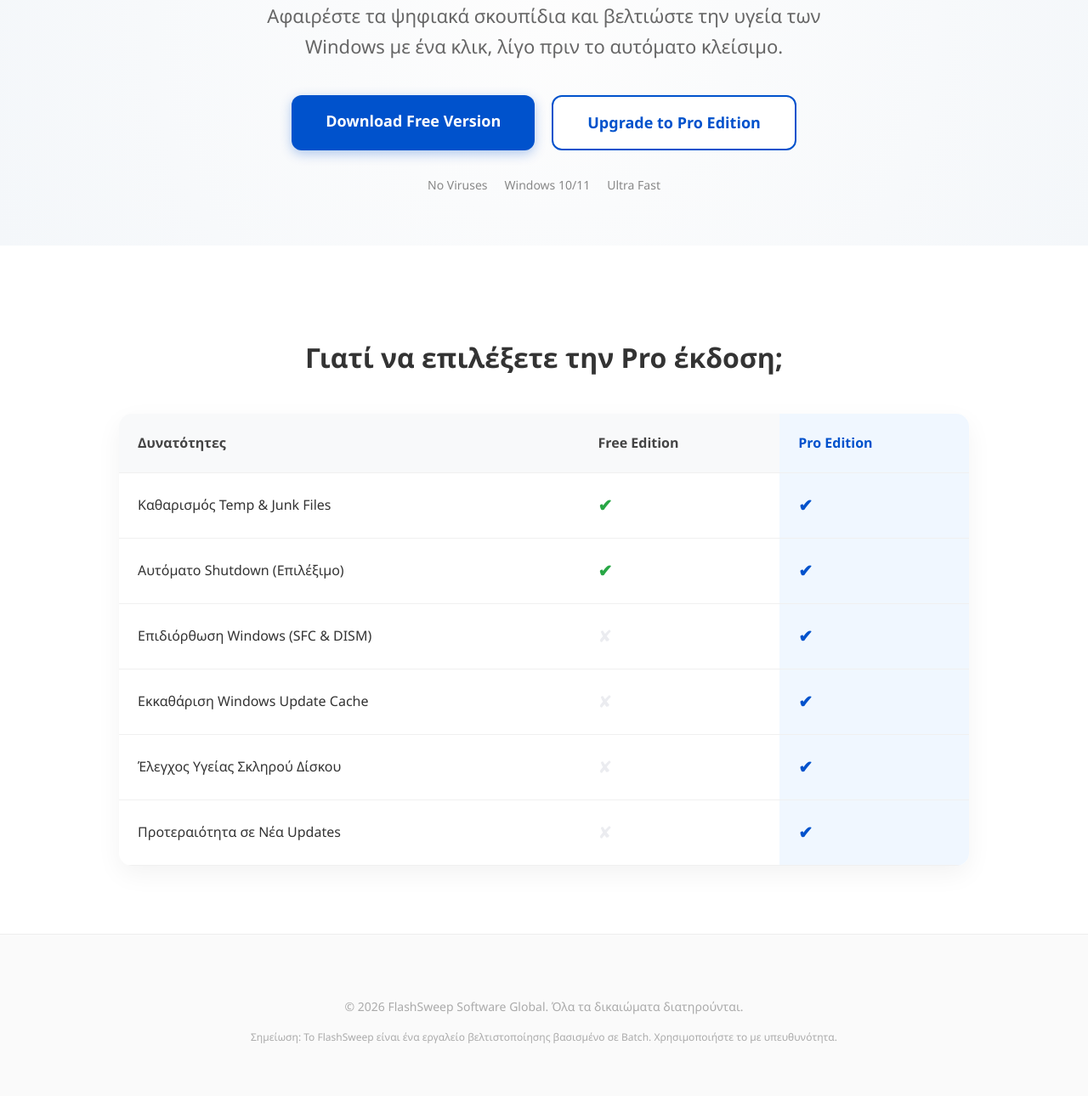
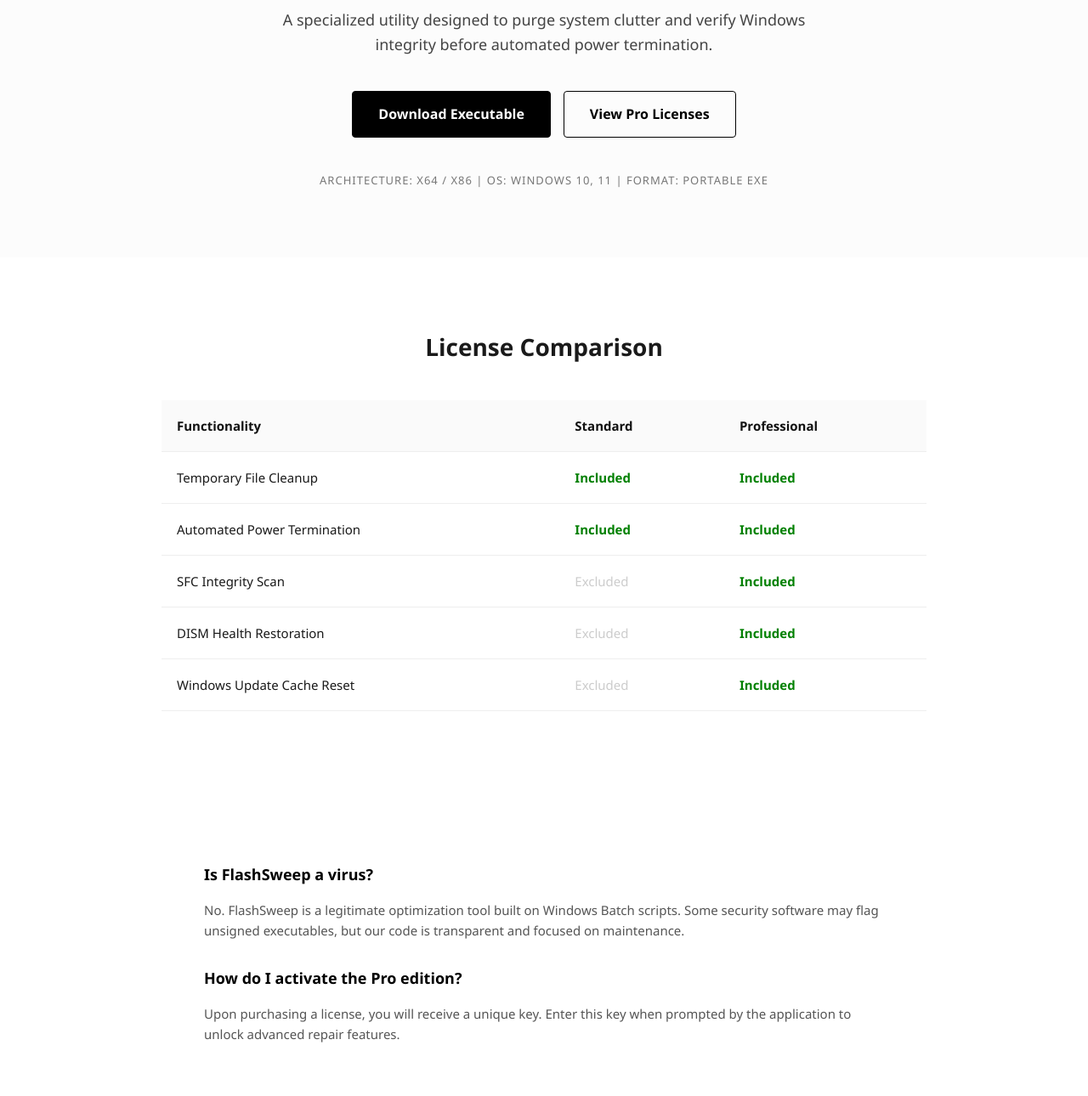
Before and after one commit to FlashSweep/FlashSweep, a plain HTML site: page index.html in a window 1280 px wide. Shown: the part 321-1611 px from the top of the page at 85% size. Drawn offline with Linux system fonts and the light colour scheme.

Commit message:
index.html

```diff
--- a/index.html
+++ b/index.html
@@ -3,149 +3,165 @@
 <head>
     <meta charset="UTF-8">
     <meta name="viewport" content="width=device-width, initial-scale=1.0">
-    <title>FlashSweep | Fast & Minimalist PC Optimizer</title>
+    <title>FlashSweep | Professional Windows Optimization</title>
     <style>
-        /* Minimalist & Professional Theme */
         body {
-            font-family: 'Segoe UI', Roboto, Helvetica, Arial, sans-serif;
+            font-family: 'Segoe UI', Helvetica, Arial, sans-serif;
             background-color: #ffffff;
-            color: #333;
+            color: #1a1a1a;
             margin: 0;
             padding: 0;
             line-height: 1.6;
         }
 
-        /* Navigation / Header */
         header {
-            padding: 15px 10%;
+            padding: 20px 10%;
             display: flex;
             justify-content: space-between;
             align-items: center;
-            border-bottom: 1px solid #f0f0f0;
-            background: #fff;
-            position: sticky;
-            top: 0;
-            z-index: 1000;
+            border-bottom: 1px solid #eeeeee;
+            background: #ffffff;
         }
-        .logo-container { display: flex; align-items: center; gap: 12px; }
-        .logo-img { width: 45px; height: 45px; border-radius: 8px; }
-        .logo-text { font-size: 22px; font-weight: 700; color: #0052cc; letter-spacing: -0.5px; }
 
-        /* Hero Section */
+        .logo-container { display: flex; align-items: center; gap: 15px; }
+
+        /* Βελτίωση εμφάνισης εικονιδίου */
+        .logo-img {
+            width: 50px;
+            height: 50px;
+            object-fit: contain;
+            background: #f9f9f9;
+            padding: 5px;
+            border-radius: 50%;
+            border: 1px solid #ddd;
+        }
+
+        .logo-text { font-size: 24px; font-weight: 700; color: #000000; text-transform: uppercase; letter-spacing: 1px; }
+
         .hero {
-            padding: 100px 10% 60px;
+            padding: 100px 10% 80px;
             text-align: center;
-            background: radial-gradient(circle at center, #fdfdfd 0%, #f4f7fa 100%);
+            background: #fcfcfc;
         }
-        h1 { font-size: 52px; color: #1a1a1a; margin-bottom: 20px; font-weight: 800; }
-        p.subtitle { font-size: 22px; color: #666; max-width: 700px; margin: 0 auto 40px; }
 
-        /* Buttons */
-        .cta-group { display: flex; justify-content: center; gap: 20px; flex-wrap: wrap; }
+        h1 { font-size: 44px; color: #000000; margin-bottom: 20px; font-weight: 700; }
+        p.subtitle { font-size: 18px; color: #444444; max-width: 650px; margin: 0 auto 40px; }
+
+        .cta-group { display: flex; justify-content: center; gap: 15px; }
+
         .btn {
-            padding: 16px 40px;
-            font-size: 18px;
+            padding: 14px 30px;
+            font-size: 16px;
             font-weight: 600;
             text-decoration: none;
-            border-radius: 12px;
-            transition: all 0.3s ease;
+            border-radius: 4px;
+            transition: 0.2s;
         }
-        .btn-free { background-color: #0052cc; color: white; border: none; box-shadow: 0 4px 14px rgba(0,82,204,0.3); }
-        .btn-free:hover { background-color: #0041a3; transform: translateY(-2px); box-shadow: 0 6px 20px rgba(0,82,204,0.4); }
-        .btn-pro { background-color: #ffffff; color: #0052cc; border: 2px solid #0052cc; }
-        .btn-pro:hover { background-color: #f0f7ff; transform: translateY(-2px); }
 
-        /* Trust Badges */
-        .trust-badges { margin-top: 30px; font-size: 14px; color: #888; display: flex; justify-content: center; gap: 20px; }
-        .badge { display: flex; align-items: center; gap: 5px; }
+        .btn-free { background-color: #000000; color: #ffffff; border: 1px solid #000000; }
+        .btn-free:hover { background-color: #333333; }
 
-        /* Comparison Table */
-        .comparison-section { padding: 80px 10%; max-width: 1000px; margin: auto; }
-        .comparison-section h2 { text-align: center; font-size: 32px; margin-bottom: 40px; }
-        table { width: 100%; border-collapse: collapse; background: #fff; border-radius: 15px; overflow: hidden; box-shadow: 0 10px 30px rgba(0,0,0,0.05); }
-        th, td { padding: 22px; text-align: left; border-bottom: 1px solid #f0f0f0; }
-        th { background-color: #f8f9fa; font-weight: 700; color: #444; }
-        .check { color: #28a745; font-size: 20px; font-weight: bold; }
-        .cross { color: #ebecf0; font-size: 20px; }
-        .pro-highlight { background-color: #f0f7ff; font-weight: 600; color: #0052cc; }
+        .btn-pro { background-color: transparent; color: #000000; border: 1px solid #000000; }
+        .btn-pro:hover { background-color: #f5f5f5; }
 
-        footer { padding: 60px; text-align: center; color: #aaa; font-size: 14px; background: #fafafa; border-top: 1px solid #eee; }
+        .specs { margin-top: 40px; font-size: 13px; color: #777777; text-transform: uppercase; letter-spacing: 1px; }
+
+        .comparison-section { padding: 60px 10%; max-width: 900px; margin: auto; }
+        .comparison-section h2 { text-align: center; font-size: 28px; margin-bottom: 40px; font-weight: 600; }
+
+        table { width: 100%; border-collapse: collapse; margin-bottom: 60px; }
+        th, td { padding: 18px; text-align: left; border-bottom: 1px solid #eeeeee; font-size: 15px; }
+        th { background-color: #fafafa; font-weight: 600; color: #111; }
+
+        .status-yes { color: #008000; font-weight: bold; }
+        .status-no { color: #cccccc; }
+
+        .faq-section { padding: 40px 10% 80px; background: #ffffff; max-width: 800px; margin: auto; }
+        .faq-item { margin-bottom: 30px; }
+        .faq-item h3 { font-size: 18px; margin-bottom: 10px; color: #000; }
+        .faq-item p { color: #555; font-size: 15px; }
+
+        footer { padding: 40px; text-align: center; color: #999999; font-size: 13px; border-top: 1px solid #eeeeee; }
     </style>
 </head>
 <body>
 
     <header>
         <div class="logo-container">
-            <!-- Σιγουρέψου ότι έχεις ανεβάσει το εικονίδιο ως icon.png στο ίδιο repository -->
-            <img src="icon.png" alt="FlashSweep Logo" class="logo-img">
+            <img src="icon.png" alt="FlashSweep" class="logo-img">
             <span class="logo-text">FlashSweep</span>
         </div>
     </header>
 
     <section class="hero">
-        <h1>Καθαρό PC. Μηδέν Κόπος.</h1>
-        <p class="subtitle">Αφαιρέστε τα ψηφιακά σκουπίδια και βελτιώστε την υγεία των Windows με ένα κλικ, λίγο πριν το αυτόματο κλείσιμο.</p>
+        <h1>High Performance Maintenance</h1>
+        <p class="subtitle">A specialized utility designed to purge system clutter and verify Windows integrity before automated power termination.</p>
 
         <div class="cta-group">
-            <a href="FlashSweepFree.exe" class="btn btn-free">Download Free Version</a>
-            <a href="YOUR_PAYMENT_LINK" class="btn btn-pro">Upgrade to Pro Edition</a>
+            <a href="FlashSweepFree.exe" class="btn btn-free">Download Executable</a>
+            <a href="YOUR_PAYMENT_LINK" class="btn btn-pro">View Pro Licenses</a>
         </div>
 
-        <div class="trust-badges">
-            <div class="badge"> No Viruses</div>
-            <div class="badge"> Windows 10/11</div>
-            <div class="badge"> Ultra Fast</div>
+        <div class="specs">
+            Architecture: x64 / x86 | OS: Windows 10, 11 | Format: Portable EXE
         </div>
     </section>
 
     <section class="comparison-section">
-        <h2>Γιατί να επιλέξετε την Pro έκδοση;</h2>
+        <h2>License Comparison</h2>
         <table>
             <thead>
                 <tr>
-                    <th>Δυνατότητες</th>
-                    <th>Free Edition</th>
-                    <th class="pro-highlight">Pro Edition</th>
+                    <th>Functionality</th>
+                    <th>Standard</th>
+                    <th>Professional</th>
                 </tr>
             </thead>
             <tbody>
                 <tr>
-                    <td>Καθαρισμός Temp & Junk Files</td>
-                    <td class="check">✔</td>
-                    <td class="pro-highlight check">✔</td>
+                    <td>Temporary File Cleanup</td>
+                    <td class="status-yes">Included</td>
+                    <td class="status-yes">Included</td>
                 </tr>
                 <tr>
-                    <td>Αυτόματο Shutdown (Επιλέξιμο)</td>
-                    <td class="check">✔</td>
-                    <td class="pro-highlight check">✔</td>
+                    <td>Automated Power Termination</td>
+                    <td class="status-yes">Included</td>
+                    <td class="status-yes">Included</td>
                 </tr>
                 <tr>
-                    <td>Επιδιόρθωση Windows (SFC & DISM)</td>
-                    <td class="cross">✘</td>
-                    <td class="pro-highlight check">✔</td>
+                    <td>SFC Integrity Scan</td>
+                    <td class="status-no">Excluded</td>
+                    <td class="status-yes">Included</td>
                 </tr>
                 <tr>
-                    <td>Εκκαθάριση Windows Update Cache</td>
-                    <td class="cross">✘</td>
-                    <td class="pro-highlight check">✔</td>
+                    <td>DISM Health Restoration</td>
+                    <td class="status-no">Excluded</td>
+                    <td class="status-yes">Included</td>
                 </tr>
                 <tr>
-                    <td>Έλεγχος Υγείας Σκληρού Δίσκου</td>
-                    <td class="cross">✘</td>
-                    <td class="pro-highlight check">✔</td>
-                </tr>
-                <tr>
-                    <td>Προτεραιότητα σε Νέα Updates</td>
-                    <td class="cross">✘</td>
-                    <td class="pro-highlight check">✔</td>
+                    <td>Windows Update Cache Reset</td>
+                    <td class="status-no">Excluded</td>
+                    <td class="status-yes">Included</td>
                 </tr>
             </tbody>
         </table>
     </section>
 
+    <section class="faq-section">
+        <div class="faq-item">
+            <h3>Is FlashSweep a virus?</h3>
+            <p>No. FlashSweep is a legitimate optimization tool built on Windows Batch scripts. Some security software may flag unsigned executables, but our code is transparent and focused on maintenance.</p>
+        </div>
+        <div class="faq-item">
+            <h3>How do I activate the Pro edition?</h3>
+            <p>Upon purchasing a license, you will receive a unique key. Enter this key when prompted by the application to unlock advanced repair features.</p>
+        </div>
+    </section>
+
     <footer>
-        <p>&copy; 2026 FlashSweep Software Global. Όλα τα δικαιώματα διατηρούνται.</p>
-        <p style="font-size: 12px; margin-top: 10px;">Σημείωση: Το FlashSweep είναι ένα εργαλείο βελτιστοποίησης βασισμένο σε Batch. Χρησιμοποιήστε το με υπευθυνότητα.</p>
+        COPYRIGHT 2024 FLASHSWEEP SOFTWARE. ALL RIGHTS RESERVED.
+        <br>
+        This software is provided as-is without warranties of any kind.
     </footer>
 
 </body>
```
